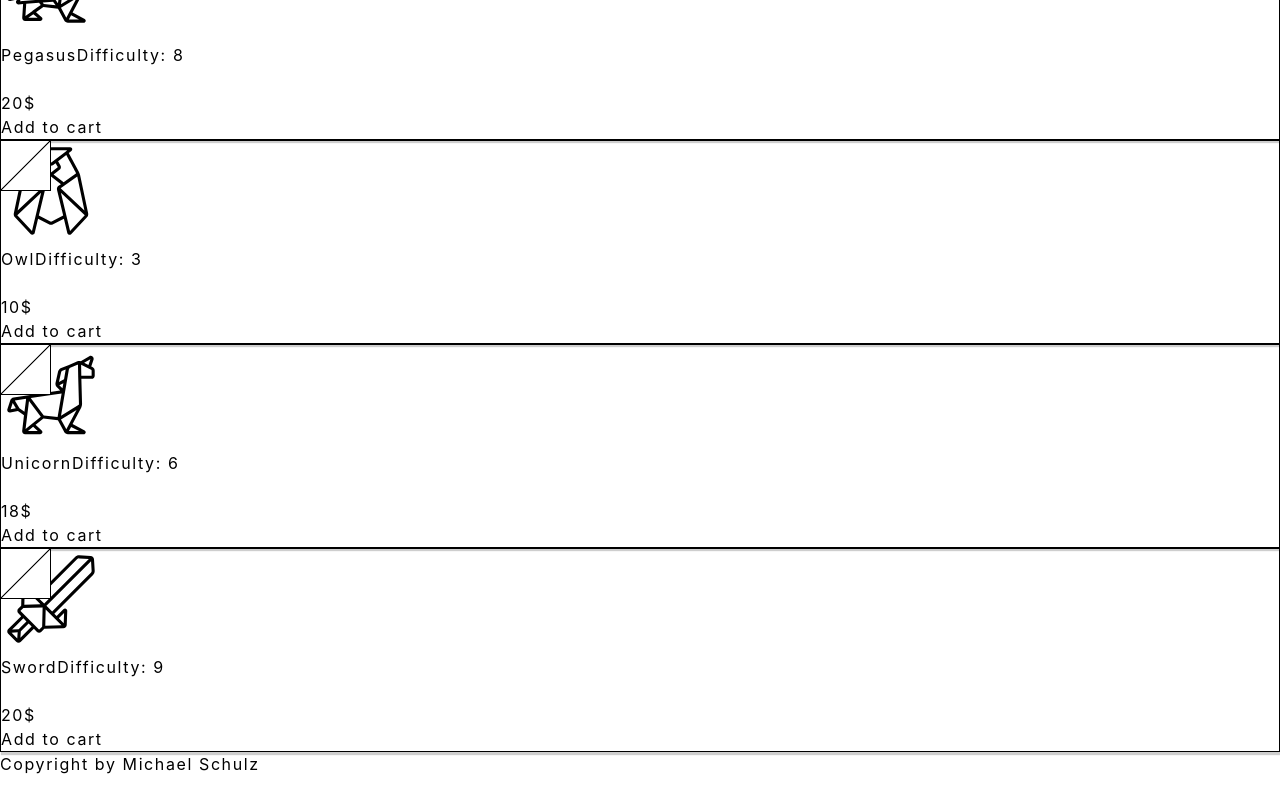
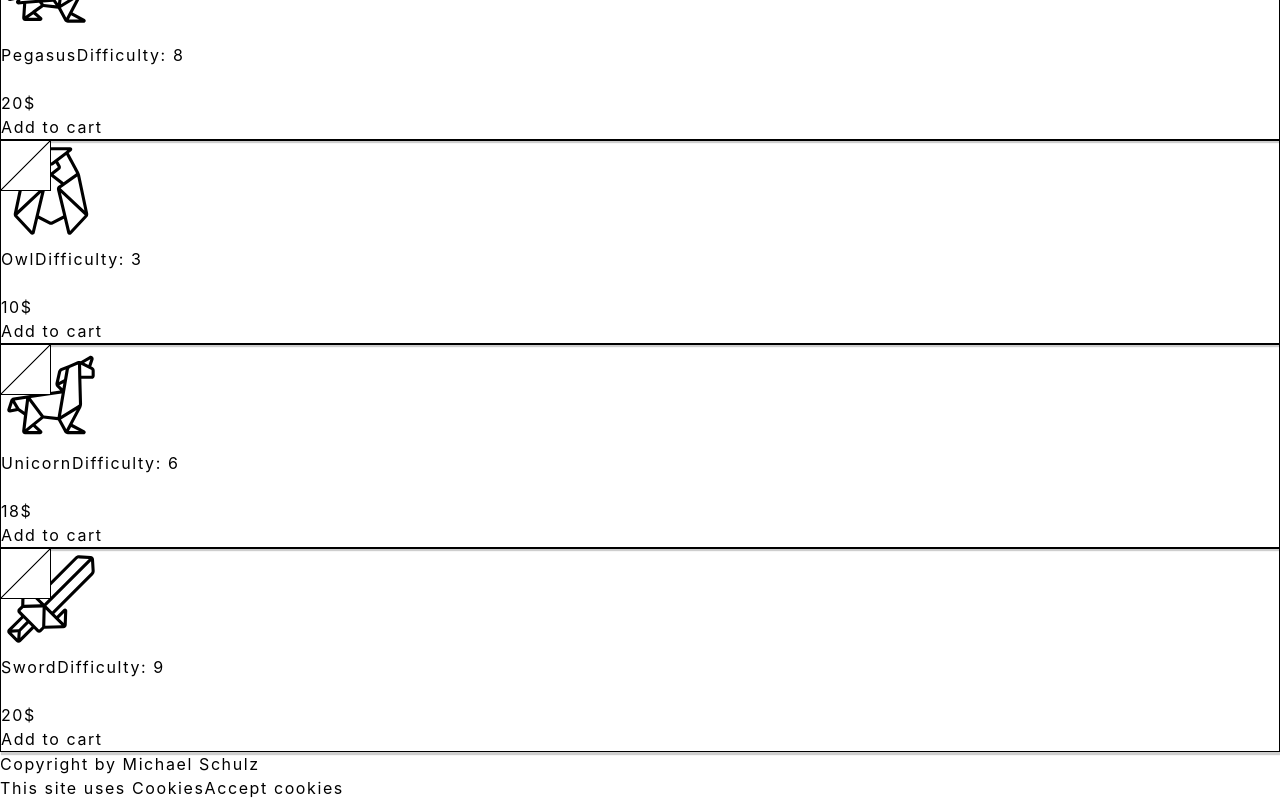
Before and after one commit to mischulz14/nextjs-ecommerce-store, a Next.js app: page / in a window 1280 px wide. Shown: the part 1407-2207 px from the top of the page. Before the commit the page ends 2183 px from the top, so only its background shows below. Built offline with nearby package versions, Linux system fonts and the light colour scheme.

Commit message:
Implement Cookie banner and change styles

```diff
--- a/pages/_app.js
+++ b/pages/_app.js
@@ -1,11 +1,40 @@
 import '../styles/globals.css';
+import { useEffect, useState } from 'react';
 import Layout from '../components/Layout';
 
 function MyApp({ Component, pageProps }) {
+  const [cookiesAccepted, setCookiesAccepted] = useState(false);
+
+  useEffect(() => {
+    const cookieAcceptance = window.localStorage.getItem('cookiesAccepted');
+
+    setCookiesAccepted(cookieAcceptance);
+  }, []);
+
   return (
-    <Layout>
-      <Component {...pageProps} />
-    </Layout>
+    <>
+      <Layout>
+        <Component {...pageProps} />
+      </Layout>
+      <div
+        className={
+          !cookiesAccepted
+            ? 'h-[150px] flex flex-col items-center justify-center absolute w-full z-10 bg-black text-white bottom-0 transition-all duration-700 bottom-top'
+            : 'h-[0px] scale-0 overflow-hidden flex flex-col items-center justify-center absolute w-full z-10 bg-black text-white bottom-0 transition-all duration-700 origin-bottom'
+        }
+      >
+        <span className="block pt-8">This site uses Cookies</span>
+        <button
+          className="mb-8 btn-secondary hover:bg-white hover:text-black"
+          onClick={() => {
+            setCookiesAccepted(true);
+            window.localStorage.setItem('cookiesAccepted', true);
+          }}
+        >
+          Accept cookies
+        </button>
+      </div>
+    </>
   );
 }
 
--- a/pages/index.js
+++ b/pages/index.js
@@ -10,7 +10,6 @@ export default function Home() {
   const [filteredProducts, setFilteredProducts] = useState(origamiFigures);
   const [filteredPrice, setFilteredPrice] = useState('50');
   const [filteredDifficulty, setFilteredDifficulty] = useState('10');
-  const [brightness, setBrightness] = useState(false);
   const context = useContext(ThemeContext);
 
   function handleFilter(event) {
@@ -102,9 +101,7 @@ export default function Home() {
                     >
                       <Link href={`/${figure.id}`}>
                         <div className="flex flex-col items-center w-full mx-auto cursor-pointer">
-                          <div
-                            className={context.darkMode ? 'image-wrapper' : ''}
-                          >
+                          <div className="image-wrapper">
                             <Image
                               src={figure.activePicture}
                               width="100"
@@ -128,7 +125,6 @@ export default function Home() {
                               figure.activePicture = figure.firstPicture;
                               figure.activePrice = figure.price;
                               setRendered((prev) => !prev);
-                              setBrightness(false);
                             }}
                             className="w-6 h-6 bg-white border-2 rounded-full border-slate-400"
                           />
@@ -137,7 +133,6 @@ export default function Home() {
                               figure.activePicture = figure.secondPicture;
                               figure.activePrice = figure.priceColor;
                               setRendered((prev) => !prev);
-                              setBrightness(true);
                             }}
                             className="w-6 h-6 border-2 rounded-full border-slate-400"
                             style={{ backgroundColor: figure.secondColor }}
--- a/styles/globals.css
+++ b/styles/globals.css
@@ -123,6 +123,7 @@ SECTION === 'MAIN' === SECTION
 }
 
 .image-wrapper img {
+  filter: drop-shadow(1px 1px 2px rgb(255, 255, 255));
 }
 
 /* =======================
@@ -258,6 +259,10 @@ input[type='range']:focus::-ms-fill-upper {
 SECTION === 'ANIMATIONS' === SECTION
 ======================= */
 
+.bottom-top {
+  animation: bottomTop 0.7s ease-out;
+}
+
 @keyframes appear {
   from {
     opacity: 0;
@@ -267,3 +272,12 @@ SECTION === 'ANIMATIONS' === SECTION
     opacity: 1;
   }
 }
+
+@keyframes bottomTop {
+  from {
+    transform: translateY(100%);
+  }
+  to {
+    transform: translate(0);
+  }
+}
```
